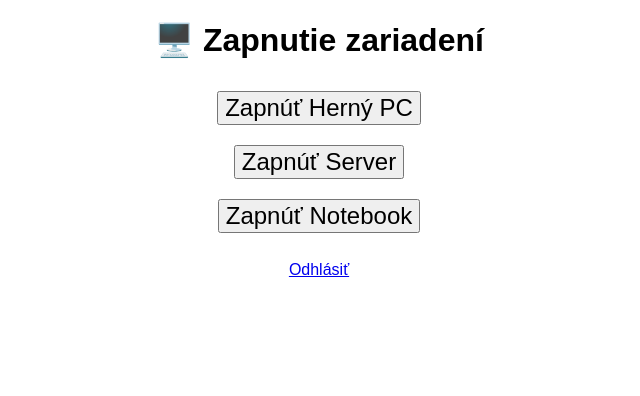
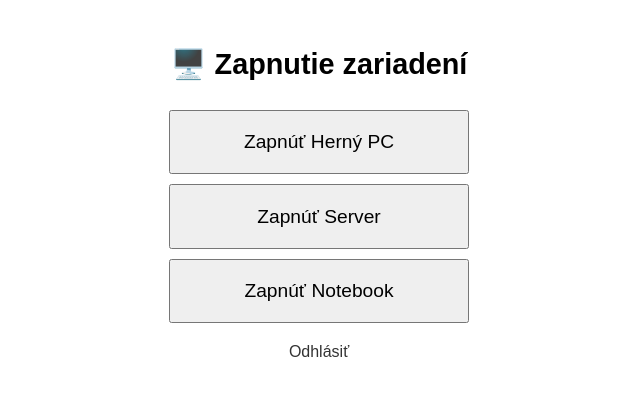
Before and after one commit to MafiaRKD/rpi-wol, a Flask app: page /home in a window 1280 px wide. Shown: the top 396 px of the page, without its empty margins (321-961 px from the left). Run offline with Flask 3, Linux system fonts and the light colour scheme; the visitor is signed in with stand-in values (Sample User, id 1).

Commit message:
Add files via upload

```diff
--- a/templates/index.html
+++ b/templates/index.html
@@ -1,16 +1,46 @@
 <!doctype html>
-<html>
+<html lang="sk">
 <head>
+    <meta charset="UTF-8">
+    <meta name="viewport" content="width=device-width, initial-scale=1.0">
     <title>Wake on LAN</title>
+    <style>
+        body {
+            font-family: sans-serif;
+            text-align: center;
+            padding: 20px;
+        }
+        h1 {
+            font-size: 1.8em;
+            margin-bottom: 1em;
+        }
+        form {
+            margin: 10px;
+        }
+        button {
+            font-size: 1.2em;
+            padding: 1em;
+            width: 90%;
+            max-width: 300px;
+            margin: 0.5em auto;
+            display: block;
+        }
+        a {
+            display: block;
+            margin-top: 20px;
+            font-size: 1em;
+            color: #333;
+            text-decoration: none;
+        }
+    </style>
 </head>
-<body style="text-align: center; font-family: sans-serif;">
+<body>
     <h1>🖥️ Zapnutie zariadení</h1>
     {% for name, mac in devices.items() %}
         <form action="/wake/{{ name }}">
-            <button style="font-size: 1.5em; margin: 10px;">Zapnúť {{ name }}</button>
+            <button>Zapnúť {{ name }}</button>
         </form>
     {% endfor %}
-    <br>
     <a href="/logout">Odhlásiť</a>
 </body>
 </html>
```
Also changed, not shown: templates/login.html (+24 -4 lines).
